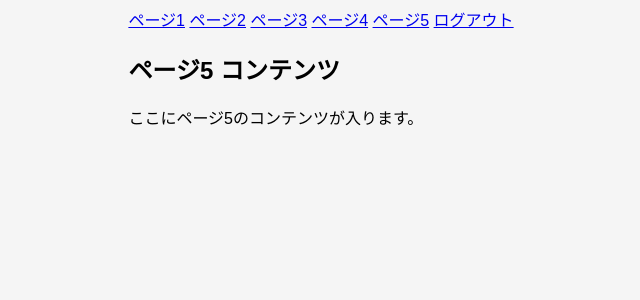
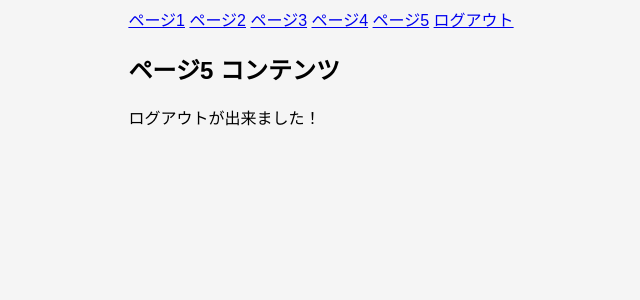
Before and after one commit to Forbusinessuseyukikoishiguro/gitstudy, a Flask app: page /page5 in a window 1280 px wide. Shown: the part 324-624 px from the top of the page, without its empty margins (319-959 px from the left). Run offline with Flask 3, Linux system fonts and the light colour scheme; the visitor is signed in with stand-in values (Sample User, id 1).

Commit message:
1/22 pege5にログアウトできました！文言追加

```diff
--- a/templates/page5.html
+++ b/templates/page5.html
@@ -20,7 +20,7 @@
         <div class="content-area">
             <h2>ページ5 コンテンツ</h2>
             <div class="page-content">
-                <p>ここにページ5のコンテンツが入ります。</p>
+                <p>ログアウトが出来ました！</p>
             </div>
         </div>
     </div>
```
